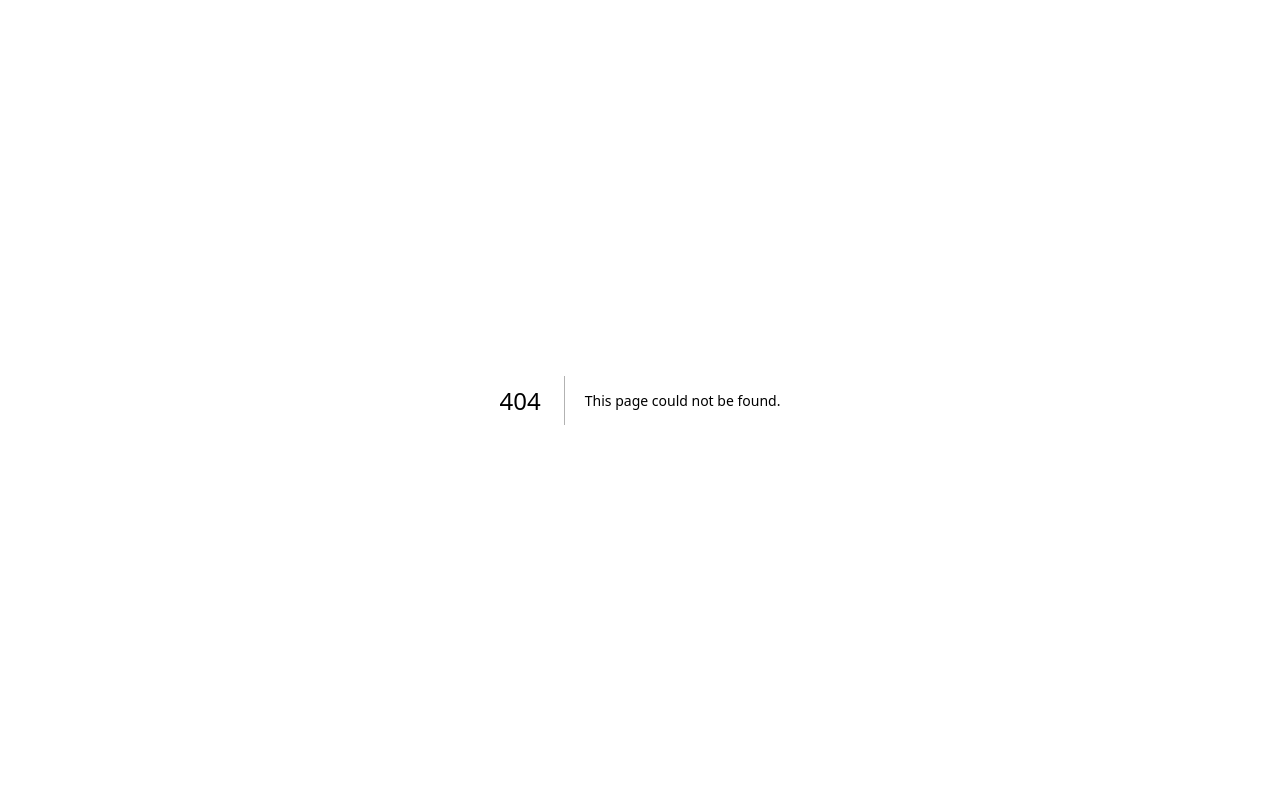
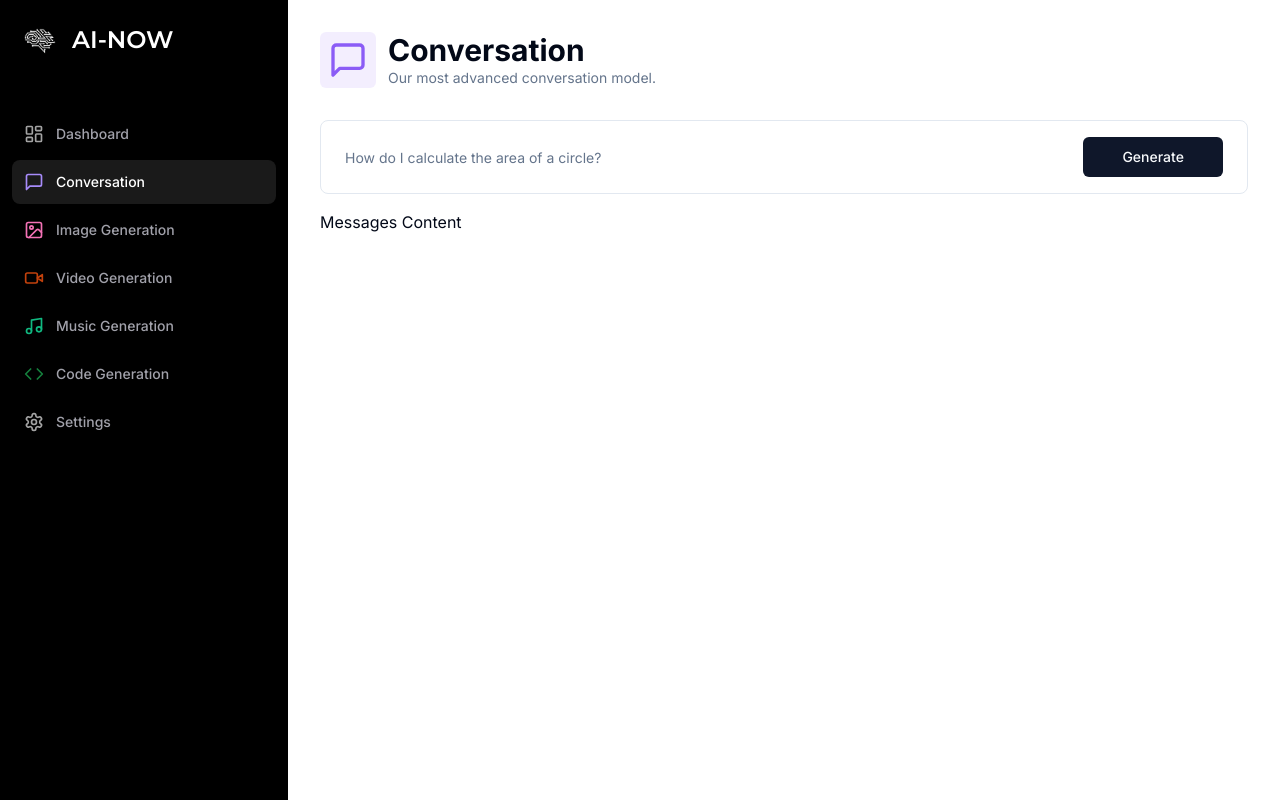
Before and after one commit to pigchip/AI-NOW, a Next.js app in the folder ai-saas/: page /conversation in a window 1280 px wide. Before the commit this address had no page. Built offline with nearby package versions, Linux system fonts and the light colour scheme.

Commit message:
Conversation with IA completed

```diff
--- /dev/null
+++ b/ai-saas/app/(dashboard)/(routes)/conversation/constants.ts
@@ -0,0 +1,7 @@
+import * as z from 'zod';
+
+export const formSchema = z.object({
+    prompt: z.string().min(1,{
+        message: 'Prompt is required',
+    }),
+});
--- /dev/null
+++ b/ai-saas/app/(dashboard)/(routes)/conversation/page.tsx
@@ -0,0 +1,83 @@
+"use client";
+
+import * as z from "zod";
+import { MessageSquare } from "lucide-react";
+import { useForm } from "react-hook-form";
+import { Heading } from "@/components/heading";
+import {zodResolver} from "@hookform/resolvers/zod";
+import { Form, FormControl, FormField, FormItem } from "@/components/ui/form";
+import { Input } from "@/components/ui/input";
+import { Button } from "@/components/ui/button";
+import { formSchema } from "./constants";
+
+const ConversationPage = () => {
+  const form= useForm<z.infer<typeof formSchema>>({
+    resolver: zodResolver(formSchema),
+    defaultValues: {
+        prompt:""
+    }
+  });
+
+  const isLoading = form.formState.isSubmitting;
+
+  const onSubmit = async (values: z.infer<typeof formSchema>) => {
+    console.log(values);
+  };
+
+    return (
+    <div>
+      <Heading
+        title="Conversation"
+        description="Our most advanced conversation model."
+        icon={MessageSquare}
+        iconColor="text-violet-500"
+        bgColor="bg-violet-500/10"
+      />
+      <div className="px-4 lg:px-8">
+        <div>
+            <Form {...form}>
+                <form
+                onSubmit={form.handleSubmit(onSubmit)}
+                className="
+                rounded-lg
+                border
+                w-full
+                p-4
+                px-3
+                md:px-6
+                focus-within:shadow-sm
+                grid
+                grid-cols-12
+                gap-2"
+                >
+                    <FormField
+                        name="prompt"
+                        render={({ field})=>(
+                            <FormItem className="col-span-12 lg:col-span-10">
+                                <FormControl className="m-0 p-0">
+                                  <Input
+                                  className="border-0 outline-none
+                                  focus-visible:ring-0
+                                  focus-visible:ring-transparent"
+                                  disabled={isLoading}
+                                  placeholder="How do I calculate the area of a circle?"
+                                  {...field}
+                                  />
+                                </FormControl>
+                            </FormItem>
+                        )}
+                    />
+                    <Button className="col-span-12 lg:col-span-2 w-full" disabled={isLoading}>
+                        Generate
+                    </Button>
+                </form>
+            </Form>
+        </div>
+        <div className="space-y-4 mt-4">
+            Messages Content
+        </div>
+      </div>
+    </div>
+  );
+};
+export default ConversationPage;
--- /dev/null
+++ b/ai-saas/components/heading.tsx
@@ -0,0 +1,31 @@
+import { cn } from "@/lib/utils";
+import { LucideIcon } from "lucide-react";
+
+interface HeadingProps {
+  title: string;
+  description: string;
+  icon: LucideIcon;
+  iconColor?: string;
+  bgColor?: string;
+}
+
+export const Heading = ({
+  title,
+  description,
+  icon: Icon,
+  iconColor,
+  bgColor,
+}: HeadingProps) => {
+  return (
+    <div className="px-4 lg:px-8 flex items-center gap-x-3 mb-8">
+      <div className={cn("p-2 w-fit rounded-md", bgColor)}>
+        <Icon className={cn("w-10 h-10", iconColor)} />
+      </div>
+
+      <div>
+        <h2 className="text-3xl font-bold">{title}</h2>
+        <p className="text-sm text-muted-foreground">{description}</p>
+      </div>
+    </div>
+  );
+};
--- /dev/null
+++ b/ai-saas/components/ui/form.tsx
@@ -0,0 +1,176 @@
+import * as React from "react"
+import * as LabelPrimitive from "@radix-ui/react-label"
+import { Slot } from "@radix-ui/react-slot"
+import {
+  Controller,
+  ControllerProps,
+  FieldPath,
+  FieldValues,
+  FormProvider,
+  useFormContext,
+} from "react-hook-form"
+
+import { cn } from "@/lib/utils"
+import { Label } from "@/components/ui/label"
+
+const Form = FormProvider
+
+type FormFieldContextValue<
+  TFieldValues extends FieldValues = FieldValues,
+  TName extends FieldPath<TFieldValues> = FieldPath<TFieldValues>
+> = {
+  name: TName
+}
+
+const FormFieldContext = React.createContext<FormFieldContextValue>(
+  {} as FormFieldContextValue
+)
+
+const FormField = <
+  TFieldValues extends FieldValues = FieldValues,
+  TName extends FieldPath<TFieldValues> = FieldPath<TFieldValues>
+>({
+  ...props
+}: ControllerProps<TFieldValues, TName>) => {
+  return (
+    <FormFieldContext.Provider value={{ name: props.name }}>
+      <Controller {...props} />
+    </FormFieldContext.Provider>
+  )
+}
+
+const useFormField = () => {
+  const fieldContext = React.useContext(FormFieldContext)
+  const itemContext = React.useContext(FormItemContext)
+  const { getFieldState, formState } = useFormContext()
+
+  const fieldState = getFieldState(fieldContext.name, formState)
+
+  if (!fieldContext) {
+    throw new Error("useFormField should be used within <FormField>")
+  }
+
+  const { id } = itemContext
+
+  return {
+    id,
+    name: fieldContext.name,
+    formItemId: `${id}-form-item`,
+    formDescriptionId: `${id}-form-item-description`,
+    formMessageId: `${id}-form-item-message`,
+    ...fieldState,
+  }
+}
+
+type FormItemContextValue = {
+  id: string
+}
+
+const FormItemContext = React.createContext<FormItemContextValue>(
+  {} as FormItemContextValue
+)
+
+const FormItem = React.forwardRef<
+  HTMLDivElement,
+  React.HTMLAttributes<HTMLDivElement>
+>(({ className, ...props }, ref) => {
+  const id = React.useId()
+
+  return (
+    <FormItemContext.Provider value={{ id }}>
+      <div ref={ref} className={cn("space-y-2", className)} {...props} />
+    </FormItemContext.Provider>
+  )
+})
+FormItem.displayName = "FormItem"
+
+const FormLabel = React.forwardRef<
+  React.ElementRef<typeof LabelPrimitive.Root>,
+  React.ComponentPropsWithoutRef<typeof LabelPrimitive.Root>
+>(({ className, ...props }, ref) => {
+  const { error, formItemId } = useFormField()
+
+  return (
+    <Label
+      ref={ref}
+      className={cn(error && "text-destructive", className)}
+      htmlFor={formItemId}
+      {...props}
+    />
+  )
+})
+FormLabel.displayName = "FormLabel"
+
+const FormControl = React.forwardRef<
+  React.ElementRef<typeof Slot>,
+  React.ComponentPropsWithoutRef<typeof Slot>
+>(({ ...props }, ref) => {
+  const { error, formItemId, formDescriptionId, formMessageId } = useFormField()
+
+  return (
+    <Slot
+      ref={ref}
+      id={formItemId}
+      aria-describedby={
+        !error
+          ? `${formDescriptionId}`
+          : `${formDescriptionId} ${formMessageId}`
+      }
+      aria-invalid={!!error}
+      {...props}
+    />
+  )
+})
+FormControl.displayName = "FormControl"
+
+const FormDescription = React.forwardRef<
+  HTMLParagraphElement,
+  React.HTMLAttributes<HTMLParagraphElement>
+>(({ className, ...props }, ref) => {
+  const { formDescriptionId } = useFormField()
+
+  return (
+    <p
+      ref={ref}
+      id={formDescriptionId}
+      className={cn("text-sm text-muted-foreground", className)}
+      {...props}
+    />
+  )
+})
+FormDescription.displayName = "FormDescription"
+
+const FormMessage = React.forwardRef<
+  HTMLParagraphElement,
+  React.HTMLAttributes<HTMLParagraphElement>
+>(({ className, children, ...props }, ref) => {
+  const { error, formMessageId } = useFormField()
+  const body = error ? String(error?.message) : children
+
+  if (!body) {
+    return null
+  }
+
+  return (
+    <p
+      ref={ref}
+      id={formMessageId}
+      className={cn("text-sm font-medium text-destructive", className)}
+      {...props}
+    >
+      {body}
+    </p>
+  )
+})
+FormMessage.displayName = "FormMessage"
+
+export {
+  useFormField,
+  Form,
+  FormItem,
+  FormLabel,
+  FormControl,
+  FormDescription,
+  FormMessage,
+  FormField,
+}
--- /dev/null
+++ b/ai-saas/components/ui/input.tsx
@@ -0,0 +1,25 @@
+import * as React from "react"
+
+import { cn } from "@/lib/utils"
+
+export interface InputProps
+  extends React.InputHTMLAttributes<HTMLInputElement> {}
+
+const Input = React.forwardRef<HTMLInputElement, InputProps>(
+  ({ className, type, ...props }, ref) => {
+    return (
+      <input
+        type={type}
+        className={cn(
+          "flex h-10 w-full rounded-md border border-input bg-background px-3 py-2 text-sm ring-offset-background file:border-0 file:bg-transparent file:text-sm file:font-medium placeholder:text-muted-foreground focus-visible:outline-none focus-visible:ring-2 focus-visible:ring-ring focus-visible:ring-offset-2 disabled:cursor-not-allowed disabled:opacity-50",
+          className
+        )}
+        ref={ref}
+        {...props}
+      />
+    )
+  }
+)
+Input.displayName = "Input"
+
+export { Input }
--- /dev/null
+++ b/ai-saas/components/ui/label.tsx
@@ -0,0 +1,26 @@
+"use client"
+
+import * as React from "react"
+import * as LabelPrimitive from "@radix-ui/react-label"
+import { cva, type VariantProps } from "class-variance-authority"
+
+import { cn } from "@/lib/utils"
+
+const labelVariants = cva(
+  "text-sm font-medium leading-none peer-disabled:cursor-not-allowed peer-disabled:opacity-70"
+)
+
+const Label = React.forwardRef<
+  React.ElementRef<typeof LabelPrimitive.Root>,
+  React.ComponentPropsWithoutRef<typeof LabelPrimitive.Root> &
+    VariantProps<typeof labelVariants>
+>(({ className, ...props }, ref) => (
+  <LabelPrimitive.Root
+    ref={ref}
+    className={cn(labelVariants(), className)}
+    {...props}
+  />
+))
+Label.displayName = LabelPrimitive.Root.displayName
+
+export { Label }
--- a/ai-saas/package.json
+++ b/ai-saas/package.json
@@ -10,7 +10,9 @@
   },
   "dependencies": {
     "@clerk/nextjs": "^4.23.5",
+    "@hookform/resolvers": "^3.3.1",
     "@radix-ui/react-dialog": "^1.0.4",
+    "@radix-ui/react-label": "^2.0.2",
     "@radix-ui/react-slot": "^1.0.2",
     "@types/node": "20.6.0",
     "@types/react": "18.2.21",
@@ -25,9 +27,11 @@
     "postcss": "8.4.29",
     "react": "18.2.0",
     "react-dom": "18.2.0",
+    "react-hook-form": "^7.46.1",
     "tailwind-merge": "^1.14.0",
     "tailwindcss": "3.3.3",
     "tailwindcss-animate": "^1.0.7",
-    "typescript": "5.2.2"
+    "typescript": "5.2.2",
+    "zod": "^3.22.2"
   }
 }
```
Also changed, not shown: 1 other file (tests, documents, lock files or other folders).
